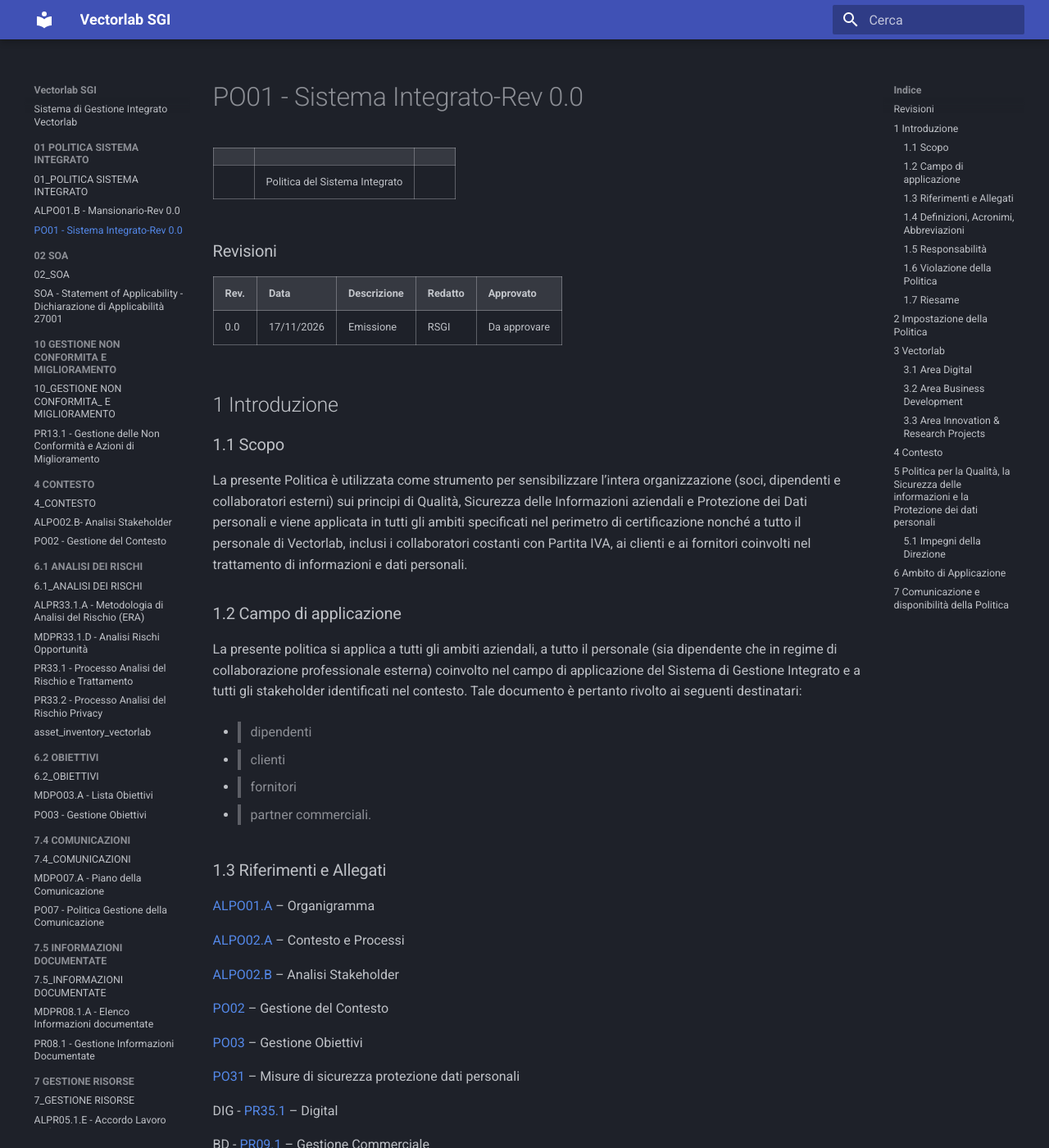
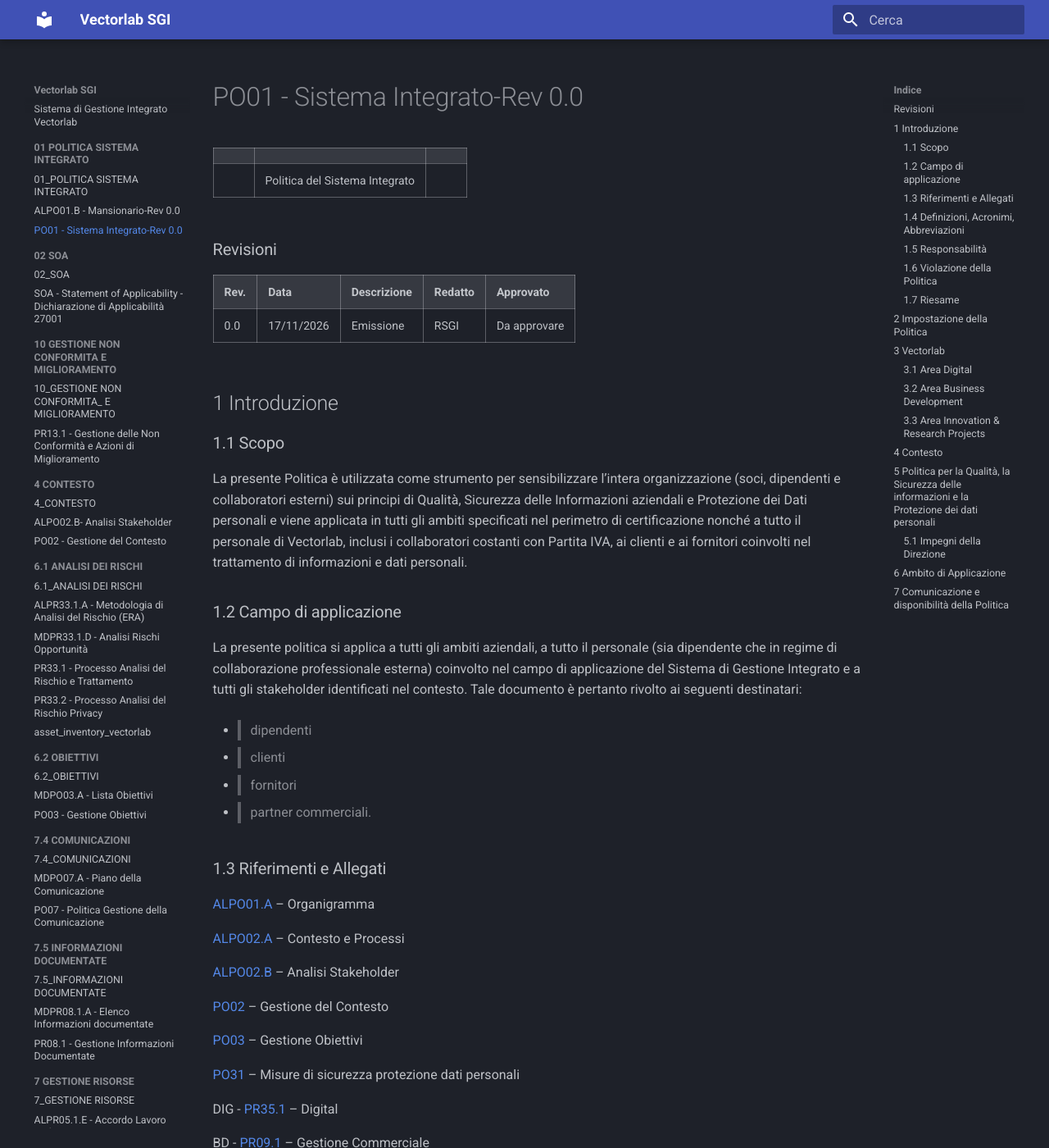
Before and after one commit to davideruzzenenti/Vectorlab-SGI, an MkDocs documentation site: the page built from docs/01_POLITICA SISTEMA INTEGRATO/PO01 - Sistema Integrato-Rev 0.0.md, in a window 1280 px wide and 1400 px high. Shown: the whole window at 82% size. Built offline with MkDocs 1.6.1 and Material for MkDocs 9.7.7, drawn with Linux system fonts in a browser that asks for light colours.

Commit message:
Riorganizza il foglio di stile e fa andare a capo le tabelle
extra.css diviso in sezioni (layout, tabelle); tabelle a larghezza
automatica invece di max-content, così le celle lunghe vanno a capo e non
vengono tagliate (es. Mansionario); testo più piccolo e celle vuote strette.

Co-Authored-By: Claude Opus 5.5 <noreply@anthropic.com>

```diff
--- a/docs/stylesheets/extra.css
+++ b/docs/stylesheets/extra.css
@@ -1,33 +1,9 @@
-/* Le tabelle HTML dei documenti convertiti da Excel non hanno bordi propri:
-   senza queste regole le celle vuote (frequenti nelle tabelle a molte colonne
-   come la SOA) collassano a larghezza quasi zero e la tabella sembra testo
-   sparso nel vuoto invece di una griglia leggibile. */
-.md-typeset table:not([class]) {
-  border-collapse: collapse;
-  display: table;
-  width: max-content;
-  max-width: 100%;
-}
+/* =====================================================================
+   Vectorlab SGI - stile del sito compilato (MkDocs Material)
+   Rev. 23/11/2026: tema scuro (palette in mkdocs.yml), layout, tabelle
+   ===================================================================== */
 
-.md-typeset table:not([class]) td,
-.md-typeset table:not([class]) th {
-  border: 1px solid var(--md-default-fg-color--lighter);
-  padding: 0.5rem 0.7rem;
-  vertical-align: top;
-  min-width: 2.5rem;
-}
-
-.md-typeset table:not([class]) th {
-  background-color: var(--md-default-fg-color--lightest);
-  font-weight: 600;
-}
-
-.md-typeset table:not([class]) tr:nth-child(even) {
-  background-color: var(--md-code-bg-color);
-}
-
-/* Layout (23/11/2026): più spazio alla colonna centrale, barre laterali
-   più strette. Il tema scuro è impostato in mkdocs.yml (palette: slate). */
+/* ---------- 1. Layout: più spazio al contenuto centrale ---------- */
 
 /* Colonna centrale: quasi tutta la larghezza dello schermo invece del
    limite fisso di Material (circa 1220 px). */
@@ -51,8 +27,114 @@
   line-height: 1.25;
 }
 
-/* Nelle celle il testo va a capo invece di allargare la tabella. */
+/* ---------- 2. Tabelle: regole comuni ---------- */
+
+/* Le tabelle HTML convertite da Excel non hanno bordi propri: senza
+   queste regole le celle vuote collassano e la tabella sembra testo
+   sparso invece di una griglia.
+   Larghezza AUTOMATICA: il testo va a capo dentro la colonna. Prima era
+   "max-content", che allargava ogni riga di testo senza andare a capo e
+   tagliava le tabelle con celle lunghe (es. Mansionario). */
+.md-typeset table:not([class]) {
+  border-collapse: collapse;
+  display: table;
+  width: auto;
+  max-width: 100%;
+  font-size: 0.7rem;
+}
+
 .md-typeset table:not([class]) td,
 .md-typeset table:not([class]) th {
+  border: 1px solid var(--md-default-fg-color--lighter);
+  padding: 0.45rem 0.65rem;
+  vertical-align: top;
+  min-width: 2.5rem;
   white-space: normal;
+  overflow-wrap: break-word; /* va a capo tra le parole, non a metà */
 }
+
+.md-typeset table:not([class]) th {
+  background-color: var(--md-default-fg-color--lightest);
+  font-weight: 600;
+}
+
+.md-typeset table:not([class]) tr:nth-child(even) {
+  background-color: var(--md-code-bg-color);
+}
+
+/* Celle vuote (modelli e checklist da compilare): strette e discrete,
+   così la tabella non sembra rotta. */
+.md-typeset table:not([class]) td:empty {
+  min-width: 1.5rem;
+}
+
+/* La conversione da Word mette i punti elenco dentro un "blockquote":
+   dentro le tabelle produce barre grigie e testo sbiadito. Lo neutralizzo. */
+.md-typeset table:not([class]) blockquote {
+  margin: 0;
+  padding: 0;
+  border: 0;
+  color: inherit;
+}
+.md-typeset table:not([class]) p {
+  margin: 0.2em 0;
+}
+.md-typeset table:not([class]) ul,
+.md-typeset table:not([class]) ol {
+  margin: 0.2em 0 0.2em 1.1em;
+}
+.md-typeset table:not([class]) li {
+  margin-bottom: 0.2em;
+}
+
+/* ---------- 3. Registri larghi (8 colonne o più) ---------- */
+
+/* Testo più piccolo e colonne con una larghezza minima leggibile;
+   le celle lunghissime non superano una larghezza massima e vanno a capo. */
+.md-typeset table:not([class]):has(tr > :nth-child(8)) {
+  font-size: 0.62rem;
+}
+.md-typeset table:not([class]):has(tr > :nth-child(8)) td:not(:empty),
+.md-typeset table:not([class]):has(tr > :nth-child(8)) th:not(:empty) {
+  min-width: 5rem;
+  max-width: 24rem;
+}
+
+/* Registri molto larghi (16 colonne o più: SOA, OWASP): la tabella è più
+   larga dello schermo e si scorre in orizzontale. Così lo spazio va
+   soprattutto alle colonne di testo, invece di stringere tutte le colonne
+   a strisce uguali. */
+.md-typeset table:not([class]):has(tr > :nth-child(16)) {
+  width: max(100%, 130rem);
+  max-width: none;
+}
+.md-typeset table:not([class]):has(tr > :nth-child(16)) td:not(:empty) {
+  min-width: 8rem;
+}
+
+/* Registri larghi E lunghi (almeno 15 righe: SOA, Asset inventory,
+   OWASP, Elenco informazioni documentate...): la tabella sta in un riquadro
+   alto quanto lo schermo, con la prima riga e la prima colonna sempre
+   visibili mentre si scorre. */
+.md-typeset__scrollwrap:has(table:not([class]) tr > :nth-child(8)):has(table:not([class]) tr:nth-child(15)) {
+  max-height: 80vh;
+  overflow: auto;
+  border: 1px solid var(--md-default-fg-color--lightest);
+}
+.md-typeset table:not([class]):has(tr > :nth-child(8)):has(tr:nth-child(15)) tr:first-child > th {
+  position: sticky;
+  top: 0;
+  z-index: 2;
+  background-color: var(--md-default-bg-color);
+  box-shadow: inset 0 -2px 0 var(--md-default-fg-color--lighter);
+}
+.md-typeset table:not([class]):has(tr > :nth-child(8)):has(tr:nth-child(15)) tr > :first-child:not([colspan]) {
+  position: sticky;
+  left: 0;
+  z-index: 1;
+  background-color: var(--md-default-bg-color);
+  box-shadow: inset -2px 0 0 var(--md-default-fg-color--lighter);
+}
+.md-typeset table:not([class]):has(tr > :nth-child(8)):has(tr:nth-child(15)) tr:first-child > th:first-child {
+  z-index: 3;
+}
```
